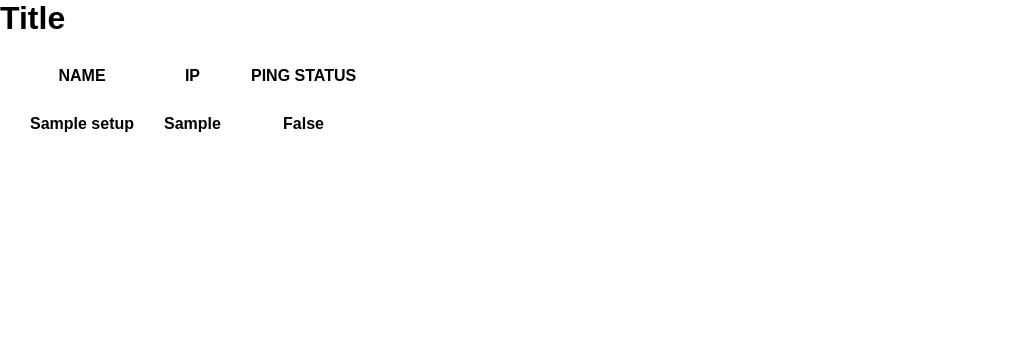
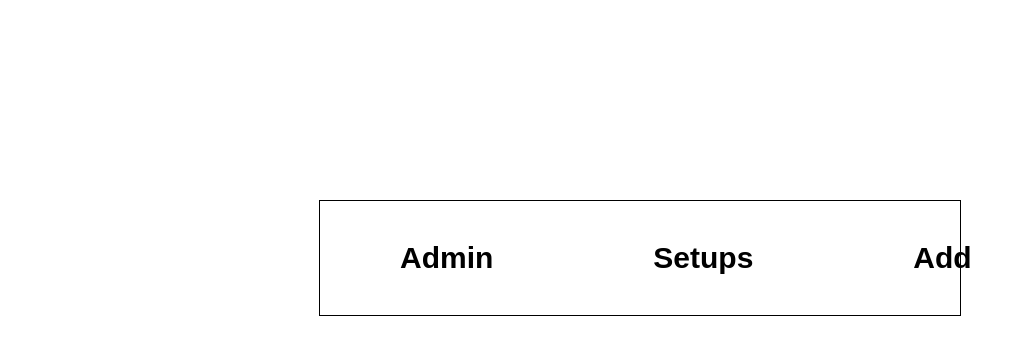
Before and after one commit to Robert-Gaube/Ping-App, a Django app: page / in a window 1280 px wide. Shown: the top 355 px of the page, without its empty margins (0-1033 px from the left). Run offline with Django 3.2, Linux system fonts and the light colour scheme; tables that the repository leaves empty hold one stand-in row (values such as "Sample post"); lists and menus that the app fills with data are empty.

Commit message:
Final touches

```diff
--- a/PingApp/ping/data/data.txt
+++ b/PingApp/ping/data/data.txt
@@ -1,4 +1 @@
 RO-MTL-P-095 10.241.169.62
-RO-MTL-NUC-095 10.241.168.28
-RO-MTL-P-49 10.241.168.193
-RO-MTL-NUC-49 10.241.168.91
--- a/PingApp/ping/models.py
+++ b/PingApp/ping/models.py
@@ -3,21 +3,37 @@ from django.core.exceptions import ValidationError
 from django.utils.translation import gettext_lazy as _
 
 def validate_ip(ip):
-     for char in ip:
-          if char.isalpha():
-               raise ValidationError(
-                    _('%(ip)s contains letters'),
-                    params={'ip':ip},
-               )
-          if char == ' ':
-                raise ValidationError(
-                    _('%(ip)s contains spaces'),
-                    params={'ip':ip},
-               )
-
+     try:
+          object = Setup.objects.get(ip=ip)
+          raise ValidationError(
+               _('%(ip)s is already in the database'),
+               params={'ip':ip},
+          )
+     except:
+          for char in ip:
+               if char.isalpha():
+                    raise ValidationError(
+                         _('%(ip)s contains letters'),
+                         params={'ip':ip},
+                    )
+               if char == ' ':
+                    raise ValidationError(
+                         _('%(ip)s contains spaces'),
+                         params={'ip':ip},
+                    )
+def validate_name(name):
+     try:
+          object = Setup.objects.get(name=name)
+          raise ValidationError(
+               _('%(name)s is already in the database'),
+               params={'name':name},
+          )
+     except:
+          pass
 class Setup(models.Model):
-     name = models.CharField(max_length=50)
-     ip = models.CharField(max_length=30, validators=[validate_ip])
+     name = models.CharField(max_length=50, validators=[validate_name], unique=True)
+     ip = models.CharField(max_length=30, validators=[validate_ip], unique=True)
+     uefi = models.BooleanField(default=False)
 
      def __str__(self):
           return f'{self.name} - {self.ip}'
--- a/PingApp/ping/templates/ping/create.html
+++ b/PingApp/ping/templates/ping/create.html
@@ -1,6 +1,7 @@
 <!DOCTYPE html>
 <html lang="en">
     <head>
+        <title>Create from file</title>
         <style>
             * {
                 padding: 0;
--- /dev/null
+++ b/PingApp/ping/templates/ping/index.html
@@ -0,0 +1,47 @@
+<!DOCTYPE html>
+<html lang="en">
+    <head>
+        <title>Main page</title>
+        <style>
+            * {
+                padding: 0px;
+                margin: 0px;
+                font-family: sans-serif;
+            }
+            div {
+                max-width: 50vw;
+                max-height: 50vh;
+                margin: 25vh auto 0 auto;
+                text-align: center;
+                border: 1px solid black;
+            }
+            table {
+                border-collapse: collapse;
+            }
+            th {
+                font-size: 30px;
+                padding: 40px;
+            }
+            a {
+                text-decoration: none;
+                color: black;
+                transition: all 0.2s;
+                padding: 40px;
+            }
+            a:hover {
+                background-color: aliceblue;
+            }
+        </style>
+    </head>
+    <body>
+        <div><center>
+            <table>
+                <tr>
+                    <th><a href="/admin">Admin</a></th>
+                    <th><a href="/all">Setups</a></th>
+                    <th><a href="/create">Add</a></th>
+                </tr>
+            </table>
+        </center></div>
+    </body>
+</html>
--- a/PingApp/ping/templates/ping/main.html
+++ b/PingApp/ping/templates/ping/main.html
@@ -1,30 +1,77 @@
 <!DOCTYPE html>
 <html lang="en">
     <head>
-        <title>Test</title>
+        <meta http-equiv="refresh" content="5">
+        <title>Ping Status</title>
         <style>
             * {
                 padding: 0;
                 margin: 0;
                 font-family: sans-serif;
             }
+            table, tr{
+                border-collapse: collapse;
+                border: 1px solid black;
+                width: 100%;
+            }
+            th {
+                padding: 10px 20px 10px 20px;
+            }
+            #True {
+                background-color: green;
+            }
+            #False {
+                background-color: red;
+            }
+            #Uefi {
+                background-color: blue;
+            }
+            section {
+                float: left;
+                width: 24vw;
+                font-size: 17px;
+            }
+            header a {
+                text-decoration: none;
+                color: black;
+                transition: all 0.2s;
+            }
+            header a:hover {
+                color:brown;
+            }
+            header {
+                height: 5vh;
+            }
         </style>
     </head>
     <body>
-        <h1>Title</h1>
-        <table cellspacing="30">
+        <header>
+            <table>
+                <tr>
+                    <th><a href="/online">Online</a></th>
+                    <th><a href="/all">All</a></th>
+                    <th><a href="/offline">Offline</a></th>
+                    <th><a href="/uefi">Uefi</a></th>
+                </tr>
+            </table>
+        </header>
+        {% for col in cols %}
+            <section>
+                <table>
                     <tr>
                         <th>NAME</th>
                         <th>IP</th>
-                <th>PING STATUS</th>
+                        <th>STATUS</th>
                     </tr>
-            {% for setup in list %}
+                    {% for setup in col %}
                         <tr>
                             <th>{{ setup.name }}</th>
                             <th>{{ setup.ip }}</th>
-                    <th>{{ setup.ping_status }}</th>
+                            <th id = '{{ setup.ping_status }}'></th>
                         </tr>
                     {% endfor %}
                 </table>
+            </section>
+        {% endfor %}
     </body>
 </html>
--- a/PingApp/ping/urls.py
+++ b/PingApp/ping/urls.py
@@ -3,5 +3,9 @@ from . import views
 
 urlpatterns = [
     path('', views.index),
+    path('all', views.all),
+    path('online', views.online),
+    path('offline', views.offline),
+    path('uefi', views.uefi),
     path('create', views.create)
 ]
--- a/PingApp/ping/views.py
+++ b/PingApp/ping/views.py
@@ -4,6 +4,8 @@ from django.http import HttpResponse, HttpResponseNotFound
 import subprocess
 import platform
 from .models import Setup
+
+NO_ENTRIES_PER_COL = 22
 
 def ping(ip):
     try:
@@ -18,17 +20,113 @@ def ping(ip):
         return False
 
 def index(request):
+    return render(request, 'ping/index.html')
+
+def all(request):
     setups = Setup.objects.all()
+    no_setups = setups.count()
+    cols = []
     list = []
+
+    counter = 0
     for setup in setups:
+        if counter == NO_ENTRIES_PER_COL:
+            counter = 0
+            cols.append(list)
+            list = []
         ip = getattr(setup, 'ip')
         name = getattr(setup, 'name')
-        ping_status = ping(ip)
-        list.append({'name' : name, 'ip' : ip, 'ping_status' : ping_status})
+        uefi = getattr(setup, 'uefi')
+        if uefi:
+            list.append({'name' : name, 'ip' : ip, 'ping_status' : 'Uefi'})
+        else:
+            ping_status = ping(ip)
+            list.append({'name' : name, 'ip' : ip, 'ping_status' : ping_status})
+        counter = counter + 1
 
-    print(list)
+    cols.append(list)
     return render(request, 'ping/main.html', {
-        'list' : list
+        'cols' : cols
+    })
+
+def online(request):
+    setups = Setup.objects.all()
+    no_setups = setups.count()
+    cols = []
+    list = []
+
+    counter = 0
+    for setup in setups:
+        if counter == NO_ENTRIES_PER_COL:
+            counter = 0
+            cols.append(list)
+            list = []
+        ip = getattr(setup, 'ip')
+        name = getattr(setup, 'name')
+        uefi = getattr(setup, 'uefi')
+        if uefi:
+            continue
+        else:
+            ping_status = ping(ip)
+            if ping_status:
+                list.append({'name' : name, 'ip' : ip, 'ping_status' : ping_status})
+                counter = counter + 1
+
+    cols.append(list)
+    return render(request, 'ping/main.html', {
+        'cols' : cols
+    })
+
+def offline(request):
+    setups = Setup.objects.all()
+    no_setups = setups.count()
+    cols = []
+    list = []
+
+    counter = 0
+    for setup in setups:
+        if counter == NO_ENTRIES_PER_COL:
+            counter = 0
+            cols.append(list)
+            list = []
+        ip = getattr(setup, 'ip')
+        name = getattr(setup, 'name')
+        uefi = getattr(setup, 'uefi')
+        if uefi:
+            continue
+        else:
+            ping_status = ping(ip)
+            if not ping_status:
+                list.append({'name' : name, 'ip' : ip, 'ping_status' : ping_status})
+                counter = counter + 1
+
+    cols.append(list)
+    return render(request, 'ping/main.html', {
+        'cols' : cols
+    })
+
+def uefi(request):
+    setups = Setup.objects.all()
+    no_setups = setups.count()
+    cols = []
+    list = []
+
+    counter = 0
+    for setup in setups:
+        if counter == NO_ENTRIES_PER_COL:
+            counter = 0
+            cols.append(list)
+            list = []
+        ip = getattr(setup, 'ip')
+        name = getattr(setup, 'name')
+        uefi = getattr(setup, 'uefi')
+        if uefi:
+            list.append({'name' : name, 'ip' : ip, 'ping_status' : 'Uefi'})
+            counter = counter + 1
+
+    cols.append(list)
+    return render(request, 'ping/main.html', {
+        'cols' : cols
     })
 
 def create(request):
@@ -38,9 +136,14 @@ def create(request):
         for line in file.readlines():
             words = line.split(' ')
             words[1] = words[1].replace('\n', '')
-            list.append(f'{words[0]} with ip: {words[1]} inserted succesfully')
             setup = Setup(name=words[0], ip=words[1])
-            setup.save()
+            try:
+                setup.save()
+                list.append(f'{words[0]} with ip: {words[1]} inserted succesfully')
+            except:
+                list.append(f'{words[0]} with ip: {words[1]} was not inserted because it already exists')
+
+
     return render(request, 'ping/create.html', {
         'list' : list
     })
```
Also changed, not shown: PingApp/ping/admin.py (+14 -1 lines), PingApp/ping/migrations/0002_setup_uefi.py (added), PingApp/ping/migrations/0003_alter_setup_name.py (added), PingApp/ping/migrations/0004_alter_setup_name.py (added), PingApp/ping/migrations/0005_alter_setup_ip.py (added). Lines whose indentation alone changed are shown as unchanged.
